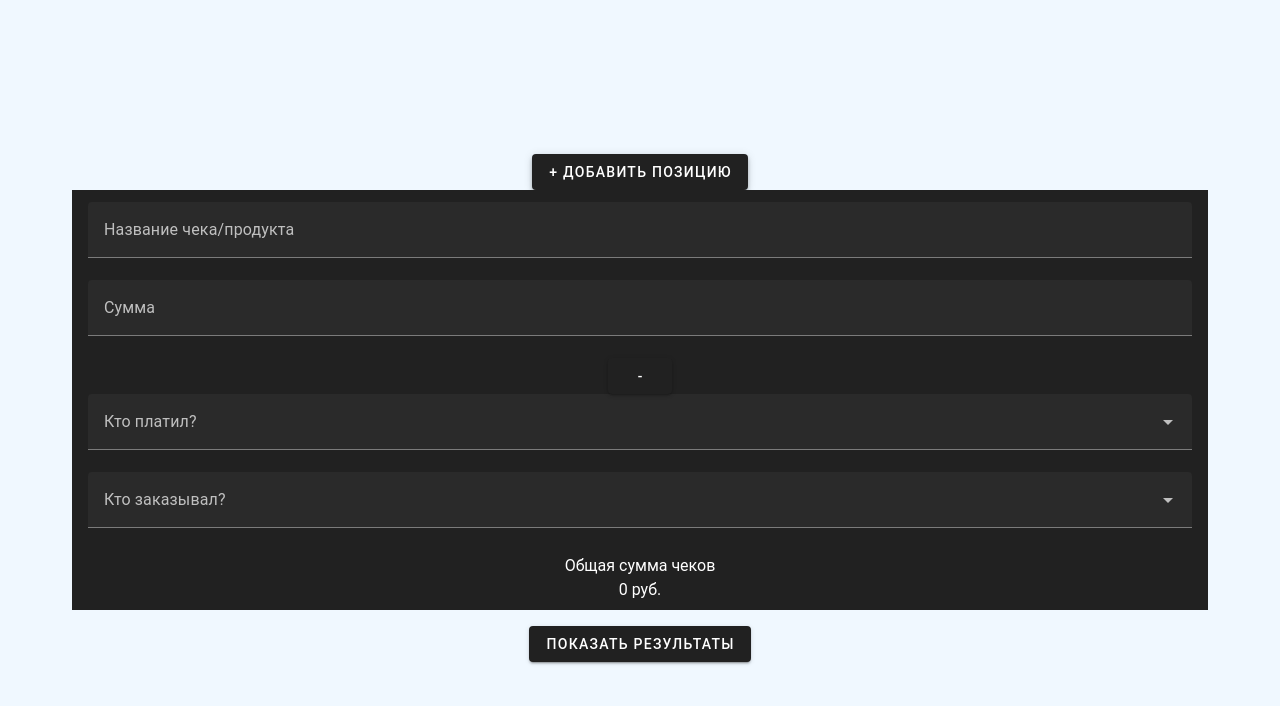
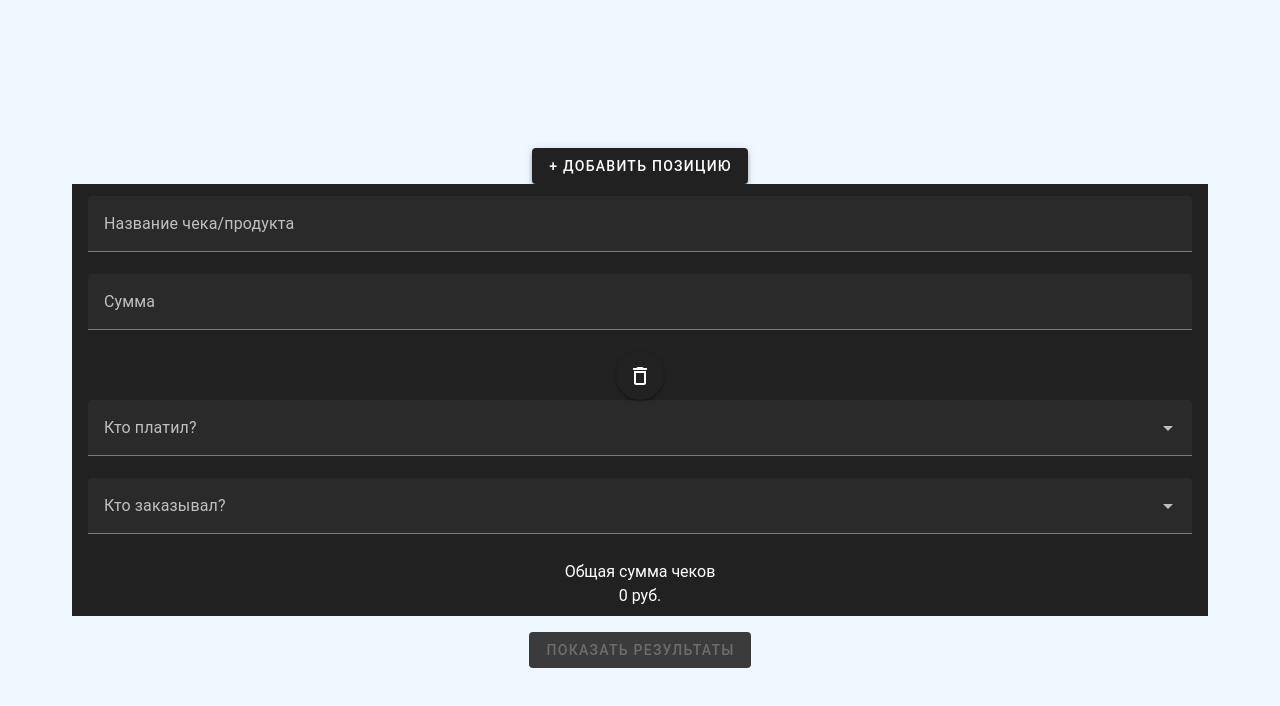
Before and after one commit to ksyu-zi/split-bill, a Vue app: page /cheque in a window 1280 px wide. Both pictures are taken after a click on the button "+ ДОБАВИТЬ ПОЗИЦИЮ". Shown: the top 706 px of the page. Built offline with nearby package versions, Linux system fonts and the light colour scheme.

Commit message:
adding validation and formatting code

```diff
--- a/package.json
+++ b/package.json
@@ -8,6 +8,7 @@
   },
   "dependencies": {
     "@mdi/font": "7.4.47",
+    "@mdi/js": "^7.4.47",
     "roboto-fontface": "*",
     "vue": "^3.4.31",
     "vue-router": "^4.4.0",
--- a/src/components/AddCheque.vue
+++ b/src/components/AddCheque.vue
@@ -1,34 +1,47 @@
 <template>
     <v-container>
-        <v-btn @click="addCheque">+ Добавить позицию</v-btn>
+        <v-btn @click="addCheque">
+            + Добавить позицию
+        </v-btn>
         <v-list>
-            <v-list-item v-for="(item, index) in cheque" :key="item.id">
+            <v-list-item
+              v-for="(item, index) in cheque"
+              :key="item.id"
+            >
                 <v-form @submit.prevent="">
                     <v-text-field
                       label="Название чека/продукта"
                       v-model="cheque[index].name"
+                      :rules="[rules.errorName]"
                     ></v-text-field>
-                    <v-text-field type="number"
+                    <v-text-field
+                      type="number"
                       :min="0"
-                        control-variant="stacked"
                       label="Сумма"
                       v-model="cheque[index].price"
+                      :rules="[rules.errorPrice]"
                     ></v-text-field>
-                    <v-btn @click="delCheque(item.id)">-</v-btn>
-                    <v-select label="Кто платил?"
+                    <v-btn
+                      icon="mdi-delete-outline"
+                      @click="delCheque(item.id)"
+                    ></v-btn>
+                    <v-select
+                      label="Кто платил?"
                       v-model="cheque[index].payId"
                       :items="people"
                       item-title="name"
                       item-value="id"
-                        >
-                    </v-select>
-                    <v-select v-model="cheque[index].buyersId"
+                      :rules="[rules.errorSelect]"
+                    ></v-select>
+                    <v-select
+                      label="Кто заказывал?"
+                      v-model="cheque[index].buyersId"
                       :items="people"
                       item-title="name"
                       item-value="id"
-                        label="Кто заказывал?"
-                        multiple>
-                    </v-select>
+                      :rules="[rules.errorSelects]"
+                      multiple
+                    ></v-select>
                 </v-form>
             </v-list-item>
             Общая сумма чеков
@@ -42,9 +55,16 @@
 import people from '@/store/modules/people';
 
     export default {
-        // data: () => ({
-        //     priceCorrect: [v => (v !== +v && !isNaN(+v)) || 'Допустимые знаки: .,']
-        // }),
+        data() {
+            return {
+                rules: {
+                    errorName: v => !!v || 'Введите название позиции',
+                    errorPrice: v => !!v || 'Введите сумму',
+                    errorSelect: v => !!v || 'Выберите участника',
+                    errorSelects: v => v.length !== 0 || 'Выберите участников',
+                }
+            }
+        },
         computed: {
             cheque() {
                 return this.$store.getters.getCheque;
@@ -55,9 +75,7 @@ import people from '@/store/modules/people';
             totalSum() {
                 return this.$store.getters.total;
             },
-            // priceCorrect() {
-            //     return  [v => (v === +v && isNaN(+v)) || 'Допустимые знаки: .,']
-            // }
+
         },
         methods: {
             addCheque() {
--- a/src/components/AddPeople.vue
+++ b/src/components/AddPeople.vue
@@ -1,14 +1,27 @@
 <template>
     <v-container>
-        <v-btn @click="addPeople">+ Добавить человека</v-btn>
+        <v-btn
+          @click="addPeople"
+        >
+            + Добавить человека
+        </v-btn>
         <v-list>
-            <v-list-item v-for="(item, index) in people" :key="item.id">
+            <v-list-item
+              v-for="(item, index) in people"
+              :key="item.id"
+            >
                 <v-form @submit.prevent="">
-                    <v-text-field type="text"
-                           label="Имя"
-                           v-model="people[index].name"
-                           class="block"></v-text-field>
-                    <v-btn @click="delPeople(item.id)">-</v-btn>
+                    <v-text-field
+                      type="text"
+                      label="Имя"
+                      v-model="people[index].name"
+                      :rules="[rules.errorName]"
+                      class="block"
+                    ></v-text-field>
+                    <v-btn
+                      @click="delPeople(item.id)"
+                      icon="mdi-delete-outline"
+                    ></v-btn>
                 </v-form>
             </v-list-item>
         </v-list>
@@ -17,6 +30,13 @@
 
 <script>
 export default {
+    data(){
+        return {
+            rules: {
+                errorName: v => !!v || 'Введите название позиции'
+            }
+        }
+    },
     computed: {
         people() {
             return this.$store.getters.getPeople;
--- a/src/views/AddChequeView.vue
+++ b/src/views/AddChequeView.vue
@@ -1,7 +1,11 @@
 <template>
     <v-container>
         <AddCheque/>
-        <v-btn :to="{name: 'results'}" target="_self">
+        <v-btn
+          :to="{name: 'results'}"
+          target="_self"
+          :disabled="btnDisabled"
+        >
             Показать результаты
         </v-btn>
     </v-container>
@@ -15,11 +19,11 @@
             cheque() {
                 return this.$store.getters.getCheque;
             },
-            minCheque() {
-                if (this.cheque.length >= 2) {
+            btnDisabled() {
+                if (this.cheque.length >= 1) {
                     for (let i = 0; i < this.cheque.length; i++) {
                         if (this.cheque[i].name === '' || this.cheque[i].price === null ||
-                            this.cheque[i].payId === 'Кто платил?' || this.cheque[i].buyersId.length === 0) {
+                            this.cheque[i].payId === null || this.cheque[i].buyersId.length === 0) {
                             return true
                         }
                     }
--- a/src/views/AddPeopleView.vue
+++ b/src/views/AddPeopleView.vue
@@ -1,7 +1,11 @@
 <template>
     <v-container>
         <AddPeople/>
-        <v-btn :to="{name: 'cheque'}" target="_self">
+        <v-btn
+          :to="{name: 'cheque'}"
+          target="_self"
+          :disabled="btnDisabled"
+        >
             Далее
         </v-btn>
     </v-container>
@@ -15,7 +19,7 @@
             people() {
                 return this.$store.getters.getPeople;
             },
-            minPeople() {
+            btnDisabled() {
                 if (this.people.length >= 2) {
                     for (let i = 0; i < this.people.length; i++) {
                         if (this.people[i].name === '') {
--- a/src/views/ShowResultsView.vue
+++ b/src/views/ShowResultsView.vue
@@ -1,7 +1,10 @@
 <template>
     <v-container>
         <ShowResults/>
-        <v-btn :to="{name: 'home'}" target="_self">
+        <v-btn
+          :to="{name: 'home'}"
+          target="_self"
+        >
             Вернуться в начало
         </v-btn>
     </v-container>
```
Also changed, not shown: src/components/ShowResults.vue (+17 -7 lines), src/views/HomeView.vue (+10 -3 lines), 1 other file (tests, documents, lock files or other folders). Lines whose indentation alone changed are shown as unchanged.
